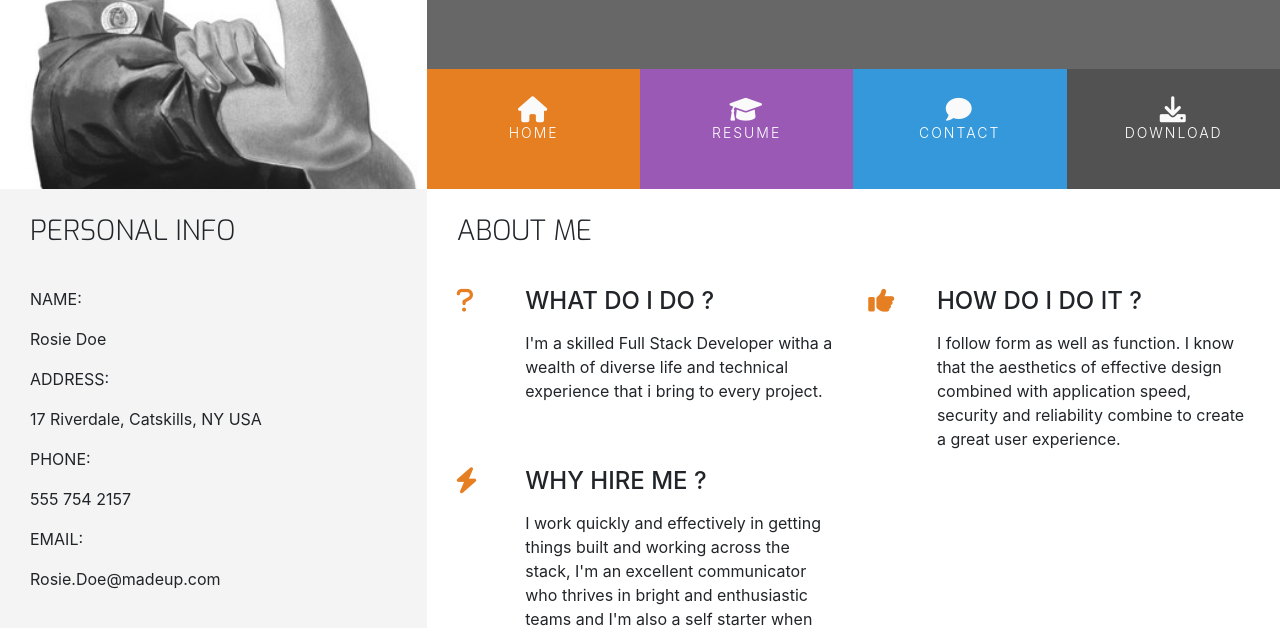
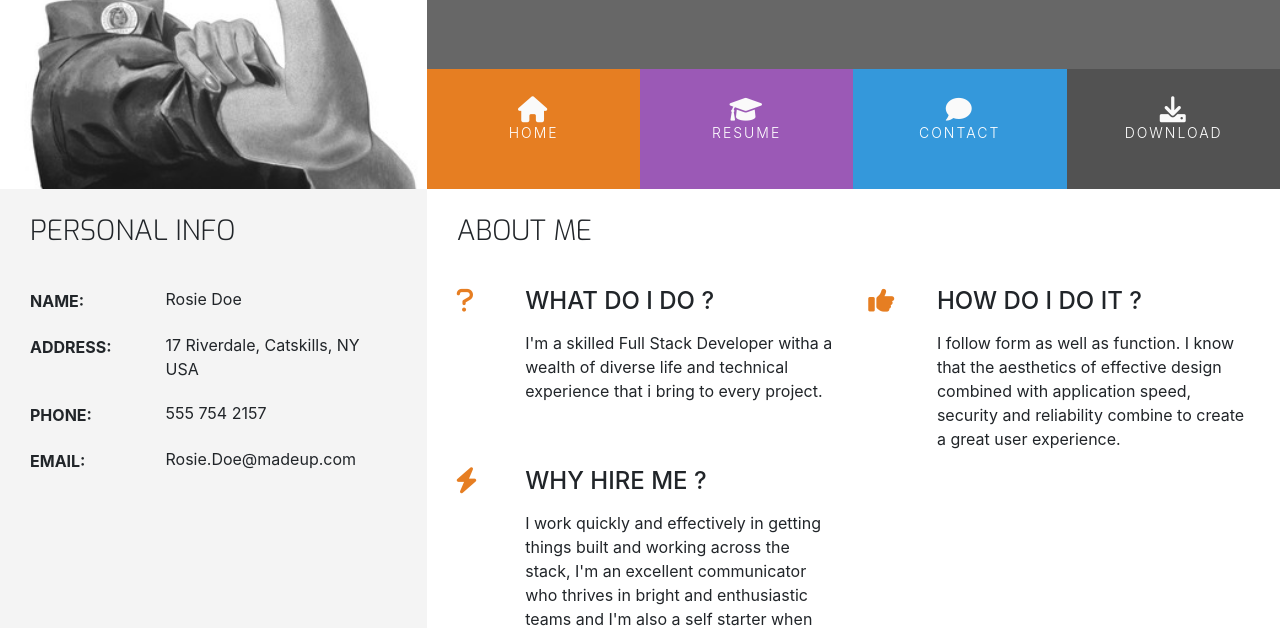
Before and after one commit to jjconway23/bootstrap-resume, a plain HTML site: page index.html in a window 1280 px wide. Shown: the part 180-808 px from the top of the page. Drawn offline with nearby package versions, Linux system fonts and the light colour scheme.

Commit message:
Complete styling of the personal info section

```diff
--- a/assets/css/style.css
+++ b/assets/css/style.css
@@ -217,3 +217,33 @@ footer {
 .three-reasons-heading {
     margin-bottom: 15px;
 }
+/* ---------Personal Info------------------ */
+.personal-info-item {
+    margin-bottom: 20px;
+    display: block;
+    clear: both;
+}
+.personal-info-item .key,
+.personal-info-item .value{
+    padding-right: 8px;
+    display: inline-block;
+
+}
+.personal-info-item .key p,
+.personal-info-item .value p {
+    margin: 0;
+}
+.personal-info-item .key{
+    width: 30%;
+    margin-right: 21px;
+    padding-top: 2px;
+    vertical-align: top;
+}
+.personal-info-item .key p {
+    font-weight: 700;
+}
+.personal-info-item .value{
+    width: 60%;
+    position: relative;
+
+}
```
